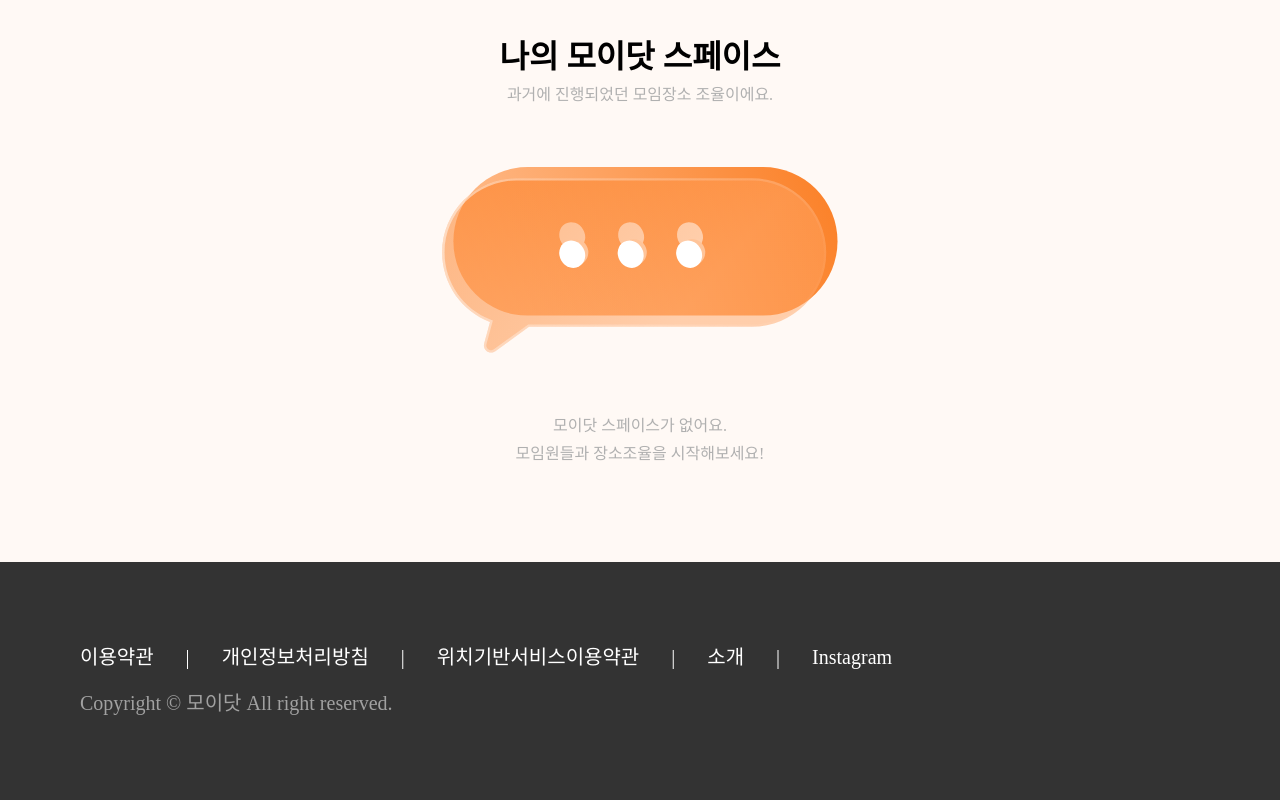
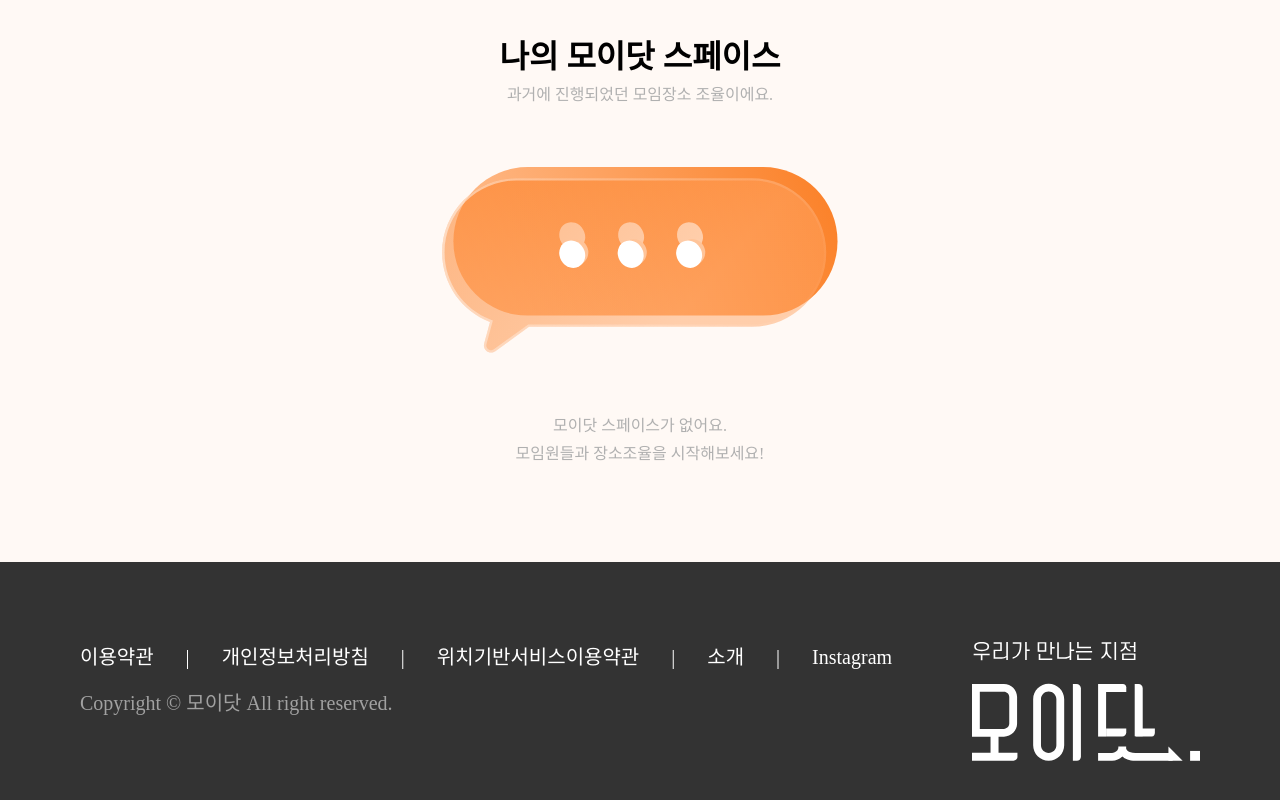
Before and after one commit to moidot/frontend, a Next.js app: page / in a window 1280 px wide. Shown: the part 2631-3431 px from the top of the page. Built offline with nearby package versions, Linux system fonts and the light colour scheme; a web font is replaced by a local one.

Commit message:
feat:footer logo 추가

```diff
--- a/src/components/common/footer/index.tsx
+++ b/src/components/common/footer/index.tsx
@@ -1,7 +1,11 @@
+import FooterLogo from '@assets/footer/logo.svg';
+
 const Footer = () => {
   return (
     <>
       <div className="w-screen h-[240px] bg-[#333333] p-20 ">
+        <div className="flex flex-row justify-between">
+          <div>
             <div className="flex flex-row items-center gap-[32px]">
               <div className="font-normal font-Pretendard text-white text-b2">이용약관</div>
               <div className="font-normal font-Pretendard text-white text-b2">|</div>
@@ -13,8 +17,14 @@
               <div className="font-normal font-Pretendard text-white text-b2">|</div>
               <div className="font-normal font-Pretendard text-white text-b2">Instagram</div>
             </div>
+
             <div className="font-normal font-Pretendard text-[#A1A1A1] text-b2 mt-4">
               Copyright © 모이닷 All right reserved.
+            </div>
+          </div>
+          <div>
+            <FooterLogo />
+          </div>
         </div>
       </div>
     </>
--- a/src/services/TokenService.ts
+++ b/src/services/TokenService.ts
@@ -1,4 +1,5 @@
 import { Cookies } from 'react-cookie';
+
 class TokenService {
   cookie = new Cookies();
   setToken(token: string) {
```
Also changed, not shown: public/assets/footer/logo.svg (added). Lines whose indentation alone changed are shown as unchanged.
